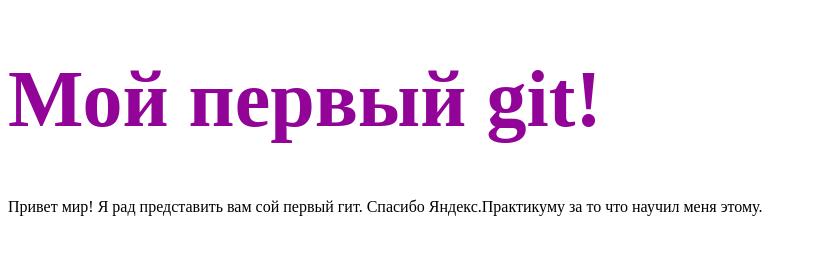
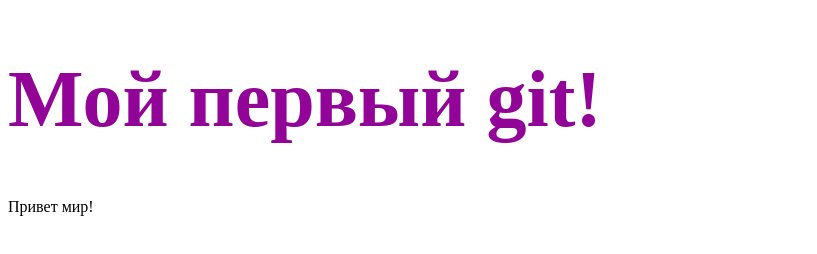
Before and after one commit to bosizow/first-project, a plain HTML site: page index.html in a window 1280 px wide. Shown: the whole page, without its empty margins (0-817 px from the left). Drawn offline with Linux system fonts and the light colour scheme.

Commit message:
add header  block

```diff
--- a/index.html
+++ b/index.html
@@ -11,7 +11,9 @@
         <title>Мой первый git!</title>
     </head>
     <body lang="ru">
-        <h1 class="title">Мой первый git!</h1>
-        <p class="text">Привет мир! Я рад представить вам сой первый гит. Спасибо Яндекс.Практикуму за то что научил меня этому.</p>
+        <header class="header">
+            <h1 class="header__title">Мой первый git!</h1>
+            <p class="header__text">Привет мир!</p>
+        </header>
     </body>
 </html>
--- a/style.css
+++ b/style.css
@@ -1,4 +1,4 @@
-.title{
+.header__title{
     font-size: 5em;
     color: rgb(146, 3, 151);
 }
```
